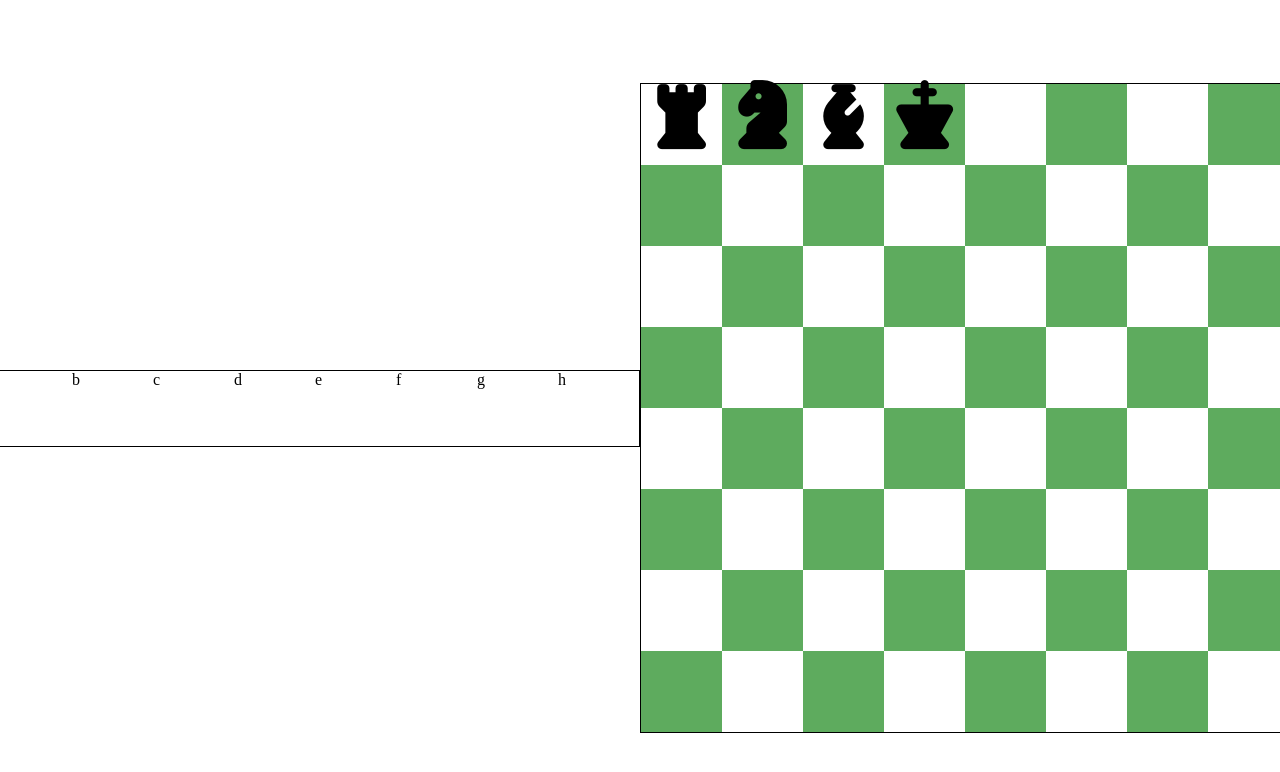
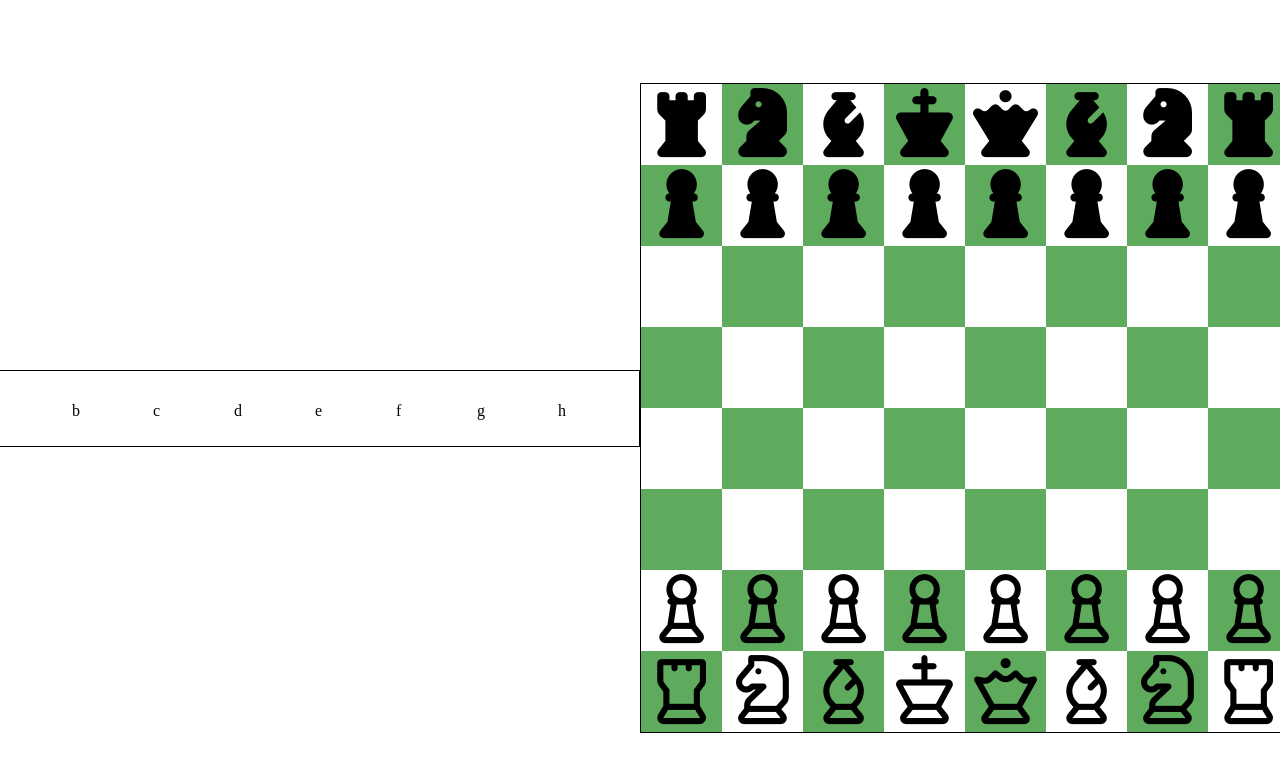
Before and after one commit to Felfjer0911/chess, a plain HTML site: page index.html in a window 1280 px wide. Drawn offline with Linux system fonts and the light colour scheme.

Commit message:
ferdig brikker

```diff
--- a/index.html
+++ b/index.html
@@ -31,19 +31,19 @@
         <div class="rute svart"> <i class="fa-solid fa-chess-knight"></i></div>
         <div class="rute"> <i class="fa-solid fa-chess-bishop"></i></div>
         <div class="rute svart"> <i class="fa-solid fa-chess-king"></i></div>
-        <div class="rute"></div>
-        <div class="rute svart"></div>
-        <div class="rute"></div>
-        <div class="rute svart"></div>
+        <div class="rute"> <i class="fa-solid fa-chess-queen"></i></div>
+        <div class="rute svart"><i class="fa-solid fa-chess-bishop"></i></div>
+        <div class="rute"> <i class="fa-solid fa-chess-knight"></i></div>
+        <div class="rute svart"> <i class="fa-solid fa-chess-rook"></i></div>
 
-        <div class="rute svart"></div>
-        <div class="rute"></div>
-        <div class="rute svart"></div>
-        <div class="rute"></div>
-        <div class="rute svart"></div>
-        <div class="rute"></div>
-        <div class="rute svart"></div>
-        <div class="rute"></div>
+        <div class="rute svart"> <i class="fa-solid fa-chess-pawn"></i></div>
+        <div class="rute"> <i class="fa-solid fa-chess-pawn"></i></div>
+        <div class="rute svart"> <i class="fa-solid fa-chess-pawn"></i></div>
+        <div class="rute"> <i class="fa-solid fa-chess-pawn"></i></div>
+        <div class="rute svart"> <i class="fa-solid fa-chess-pawn"></i></div>
+        <div class="rute"> <i class="fa-solid fa-chess-pawn"></i></div>
+        <div class="rute svart"> <i class="fa-solid fa-chess-pawn"></i></div>
+        <div class="rute"> <i class="fa-solid fa-chess-pawn"></i></div>
 
         <div class="rute"></div>
         <div class="rute svart"></div>
@@ -81,23 +81,24 @@
         <div class="rute svart"></div>
         <div class="rute"></div>
 
-        <div class="rute"></div>
-        <div class="rute svart"></div>
-        <div class="rute"></div>
-        <div class="rute svart"></div>
-        <div class="rute"></div>
-        <div class="rute svart"></div>
-        <div class="rute"></div>
-        <div class="rute svart"></div>
+        <div class="rute"><i class="fa-regular fa-chess-pawn hvit"></i></div>
+        <div class="rute svart"><i class="fa-regular fa-chess-pawn hvit"></i></div>
+        <div class="rute"><i class="fa-regular fa-chess-pawn hvit"></i></div>
+        <div class="rute svart"><i class="fa-regular fa-chess-pawn hvit"></i></div>
+        <div class="rute"><i class="fa-regular fa-chess-pawn hvit"></i></div>
+        <div class="rute svart"><i class="fa-regular fa-chess-pawn hvit"></i></div>
+        <div class="rute"><i class="fa-regular fa-chess-pawn hvit"></i></div>
+        <div class="rute svart"><i class="fa-regular fa-chess-pawn hvit"></i></div>
 
-        <div class="rute svart"></div>
-        <div class="rute"></div>
-        <div class="rute svart"></div>
-        <div class="rute"></div>
-        <div class="rute svart"></div>
-        <div class="rute"></div>
-        <div class="rute svart"></div>
-        <div class="rute"></div>
+        <div class="rute svart"><i class="fa-regular fa-chess-rook hvit"></i></div>
+        <div class="rute"><i class="fa-regular fa-chess-knight hvit"></i></div>
+        <div class="rute svart"><i class="fa-regular fa-chess-bishop hvit"></i></div>
+        <div class="rute"><i class="fa-regular fa-chess-king hvit"></i></div>
+        <div class="rute svart"><i class="fa-regular fa-chess-queen hvit"></i></div>
+        <div class="rute"><i class="fa-regular fa-chess-bishop hvit"></i></div>
+        <div class="rute svart"><i class="fa-regular fa-chess-knight hvit"></i></div>
+        <div class="rute"><i class="fa-regular fa-chess-rook hvit"></i></div>
+
     </div>
 </body>
 
--- a/style.css
+++ b/style.css
@@ -29,15 +29,23 @@ body {
 
 .svart {
     background-color: rgb(94, 171, 94);
+
 }
 
 .rute {
     width: 81px;
     height: 81px;
+    display: flex;
+    align-items: center;
 }
 
 i {
     font-size: 65px;
     text-align: center;
+}
+
+.hvit {
+    color: #000000;
+
 
 }
```
